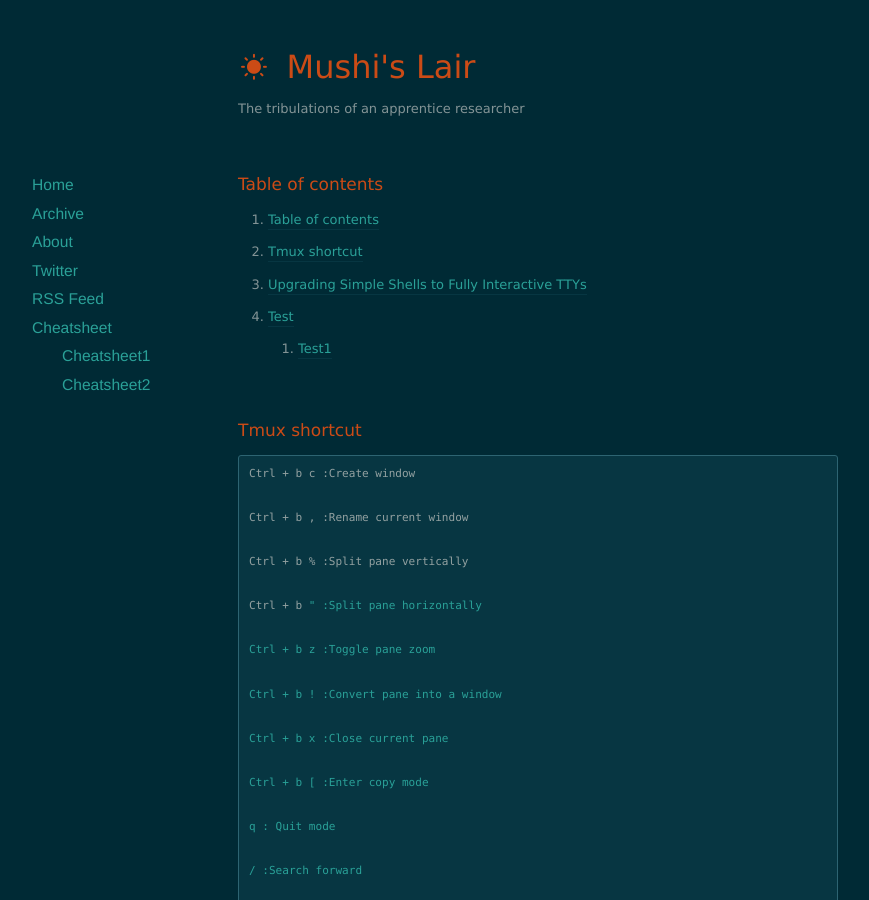
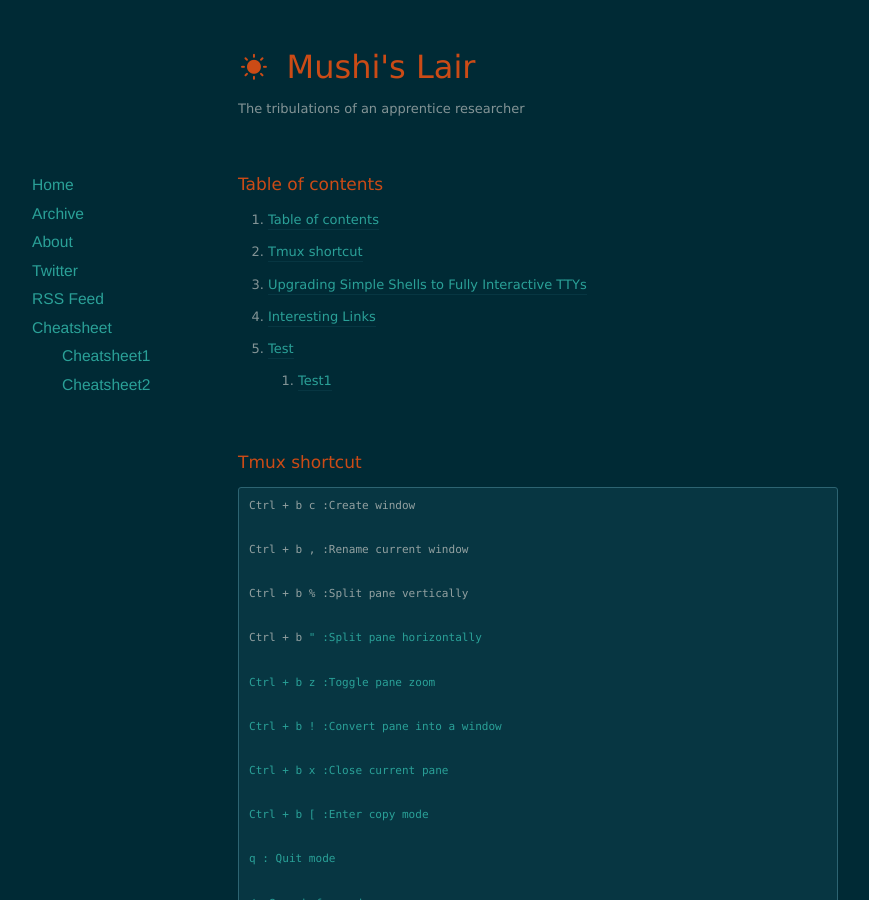
Before and after one commit to Mushi-mushi/mushi-mushi.github.io, a Jekyll site: the page built from cheat/index.markdown, in a window 1280 px wide and 900 px high. Shown: the whole window, without its empty margins (102-971 px from the left). Built offline with Jekyll 4.4.1, drawn with Linux system fonts in a browser that asks for light colours; nearby versions of some CDN libraries.

Commit message:
Update index.markdown

```diff
--- a/cheat/index.markdown
+++ b/cheat/index.markdown
@@ -11,6 +11,7 @@
    * [Table of contents](#table-of-contents)
    * [Tmux shortcut](#tmux-shortcut)
    * [Upgrading Simple Shells to Fully Interactive TTYs](#upgrading-simple-shells-to-fully-interactive-ttys)
+   * [Interesting Links](#interesting-links:)
    * [Test](#usage)
       * [Test1](#stdin)
 
@@ -57,7 +58,7 @@
 
 
 Upgrading Simple Shells to Fully Interactive TTYs
---------------
+============
 {% highlight python%}
 python -c 'import pty; pty.spawn("/bin/bash")'
 or
@@ -82,7 +83,7 @@
 Enjoy!
 
 Interesting Links:
---------------
+============
 - [jwt.io][link1]: Decode and edit jwt token
 - [cyberchef][link3]: Decode and encode in multiple format
 - [stackedit.io][link4]: Markdown editor
```
